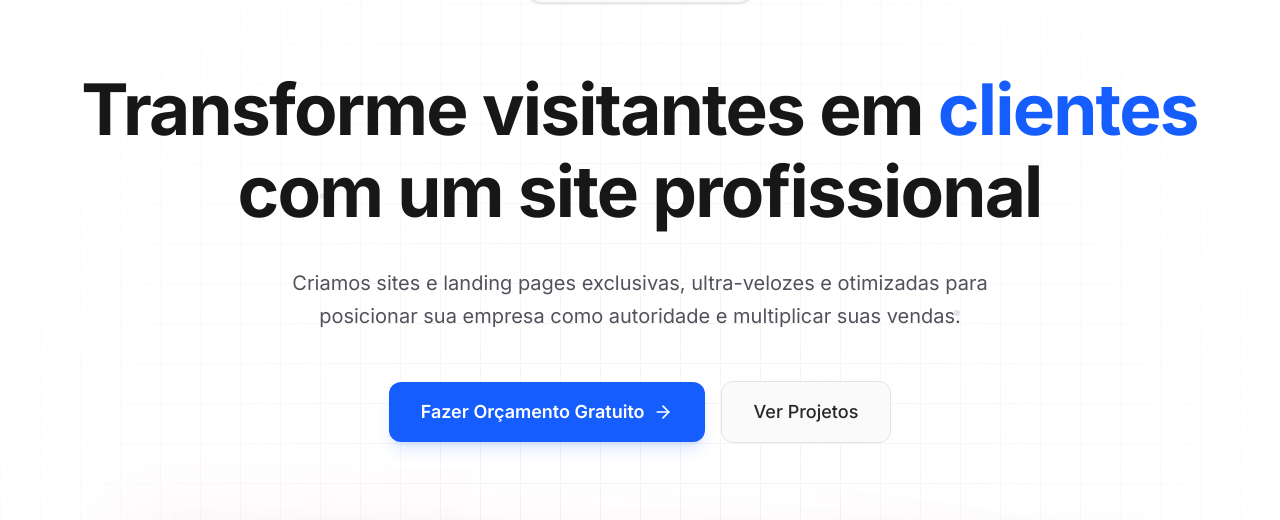
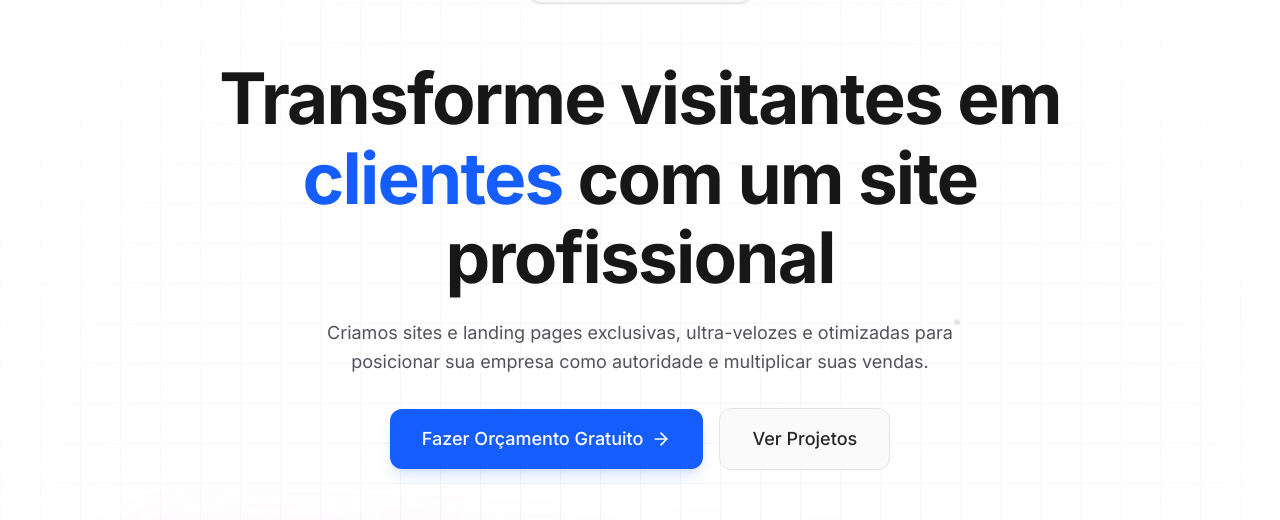
Before and after one commit to felipematos180702/Meu-site, a React (Vite) app: page / in a window 1280 px wide. Shown: the part 157-677 px from the top of the page. Built offline with nearby package versions, Linux system fonts and the light colour scheme.

Commit message:
feat(hero): optimize typography and spacing
Adjust font sizes, line heights, and margins for better hierarchy and readability on the Hero section.

```diff
--- a/src/components/Hero.tsx
+++ b/src/components/Hero.tsx
@@ -211,7 +211,7 @@ export default function Hero() {
             initial={{ opacity: 0, y: 25 }}
             animate={{ opacity: 1, y: 0 }}
             transition={{ duration: 1.1, ease: cubicBezierEasing, delay: 0.12 }}
-            className="text-2xl sm:text-4xl md:text-[71px] font-extrabold text-neutral-900 tracking-tight leading-[1.15] mb-4 md:mb-6 md:mt-[34px] md:-ml-[1px] font-sans"
+            className="text-3xl sm:text-5xl md:text-[71px] font-extrabold text-neutral-900 tracking-tight leading-[1.12] mb-3 md:mb-5 md:mt-6 font-sans max-w-4xl mx-auto"
           >
             Transforme visitantes em <span className="text-blue-600 font-sans">clientes</span> com um site profissional
           </motion.h1>
@@ -221,7 +221,7 @@ export default function Hero() {
             initial={{ opacity: 0, y: 25 }}
             animate={{ opacity: 1, y: 0 }}
             transition={{ duration: 1.1, ease: cubicBezierEasing, delay: 0.24 }}
-            className="text-sm sm:text-lg md:text-xl text-zinc-600 mb-8 md:mb-10 md:mt-[35px] md:ml-[224px] md:mb-[42px] leading-relaxed max-w-3xl mx-auto md:mx-0"
+            className="text-sm sm:text-base md:text-lg text-zinc-600 mb-6 md:mb-8 leading-relaxed max-w-2xl mx-auto"
           >
             Criamos sites e landing pages exclusivas, ultra-velozes e otimizadas para posicionar sua empresa como autoridade e multiplicar suas vendas.
           </motion.p>
@@ -231,7 +231,7 @@ export default function Hero() {
             initial={{ opacity: 0, y: 25 }}
             animate={{ opacity: 1, y: 0 }}
             transition={{ duration: 1.1, ease: cubicBezierEasing, delay: 0.36 }}
-            className="flex flex-col sm:flex-row items-center justify-center gap-3 md:gap-4 relative md:mt-[6px] md:pt-[7px]"
+            className="flex flex-col sm:flex-row items-center justify-center gap-3 md:gap-4 relative mt-2 mb-8 md:mb-10"
           >
             {/* Soft Glowing Aura backing the magnetic CTA */}
             <div
@@ -250,7 +250,7 @@ export default function Hero() {
               onMouseMove={handleCtaMouseMove}
               onMouseEnter={() => setIsCtaHovered(true)}
               onMouseLeave={handleCtaMouseLeave}
-              className="w-full sm:w-auto relative overflow-hidden inline-flex items-center justify-center gap-2 bg-blue-600 hover:bg-blue-500 text-white text-sm md:text-lg font-semibold px-6 py-3 md:px-8 md:py-4 rounded-xl transition-all duration-300 shadow-lg shadow-blue-600/15 cursor-pointer"
+              className="w-full sm:w-auto relative overflow-hidden inline-flex items-center justify-center gap-2 bg-blue-600 hover:bg-blue-500 text-white text-base md:text-lg font-medium px-6 py-3 md:px-8 md:py-4 rounded-xl transition-all duration-300 shadow-lg shadow-blue-600/15 cursor-pointer"
             >
               {/* Shimmer light-sweep background */}
               <span className="absolute inset-x-0 top-0 h-full w-full bg-gradient-to-r from-transparent via-white/10 to-transparent -translate-x-full hover:animate-[shimmer_2s_infinite]" />
@@ -262,7 +262,7 @@ export default function Hero() {
             {/* CTA Secundário */}
             <a
               href="#portfolio"
-              className="w-full sm:w-auto inline-flex items-center justify-center bg-zinc-50 hover:bg-zinc-100 border border-zinc-200 text-zinc-800 text-sm md:text-lg font-medium px-6 py-3 md:px-8 md:py-4 rounded-xl transition-all"
+              className="w-full sm:w-auto inline-flex items-center justify-center bg-zinc-50 hover:bg-zinc-100 border border-zinc-200 text-zinc-800 text-base md:text-lg font-medium px-6 py-3 md:px-8 md:py-4 rounded-xl transition-all"
             >
               Ver Projetos
             </a>
```
